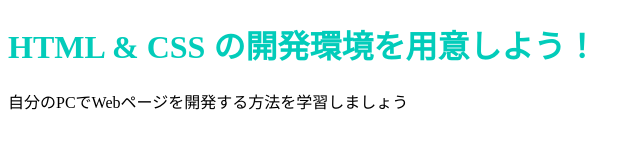
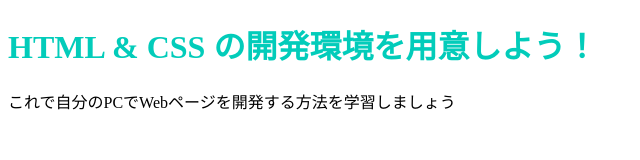
Before and after one commit to paccun/github.io, a plain HTML site: page index.html in a window 1280 px wide. Shown: the whole page, without its empty margins (0-640 px from the left). Drawn offline with Linux system fonts and the light colour scheme.

Commit message:
Update index.html

```diff
--- a/index.html
+++ b/index.html
@@ -7,7 +7,7 @@
   </head>
   <body>
     <h1 class="title">HTML & CSS の開発環境を用意しよう！</h1>
-    <p>自分のPCでWebページを開発する方法を学習しましょう</p>
+    <p>これで自分のPCでWebページを開発する方法を学習しましょう</p>
 
   </body>
 
```
